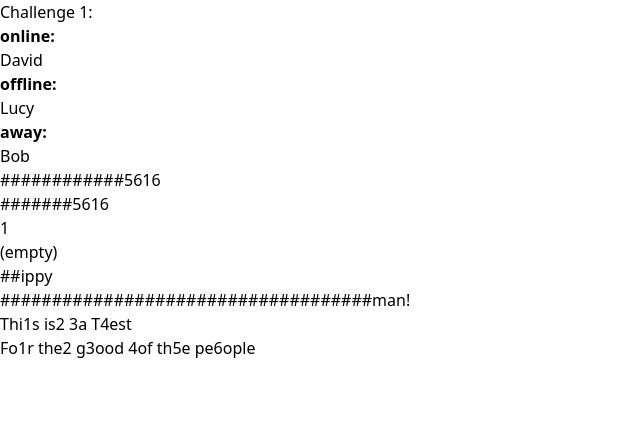
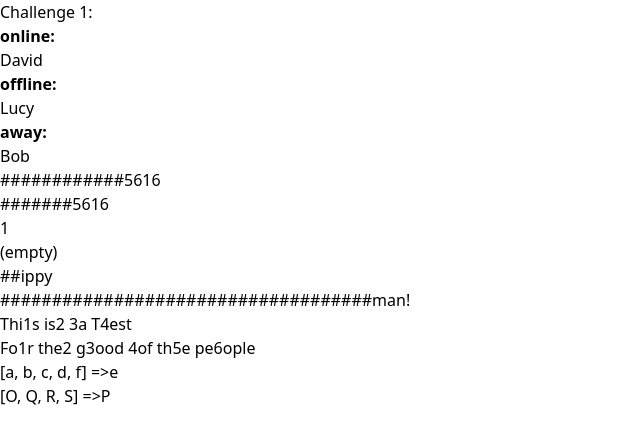
Before and after one commit to difunk/AWD-CHALLENGES, a React (Vite) app: page / in a window 1280 px wide. Shown: the top 444 px of the page, without its empty margins (0-640 px from the left). Built offline with nearby package versions, Linux system fonts and the light colour scheme.

Commit message:
add: challenge 4

```diff
--- a/src/App.tsx
+++ b/src/App.tsx
@@ -2,7 +2,7 @@ import './App.css'
 import Challenge1 from './components/Challenge1'
 import Challenge2 from './components/Challenge2'
 import Challenge3 from './components/Challenge3'
-
+import Challenge4 from './components/Challenge4'
 
 function App() {
   return (
@@ -10,6 +10,7 @@ function App() {
       <Challenge1 />
       <Challenge2 />
       <Challenge3 />
+      <Challenge4 />
     </>
   )
 }
--- a/src/components/Challenge3.tsx
+++ b/src/components/Challenge3.tsx
@@ -2,7 +2,7 @@ import React from 'react'
 
 const Challenge3 = () => {
 
-    const extractNumber = (word: string): number => Number(word.match(/\d/)?.[0] ?? Infinity);
+    const extractNumber = (word: string): number =>Number(word.match(/\d/)?.[0] ?? Infinity);
 
     const orderByNumber = (input: string): string => {
     return input
--- /dev/null
+++ b/src/components/Challenge4.tsx
@@ -0,0 +1,40 @@
+
+const Challenge4 = () => {
+
+    const findMissingLetter = (input: string[]): string => {
+        const alphabet = input[0] === input[0].toUpperCase()
+        ? 'ABCDEFGHIJKLMNOPQRSTUVWXYZ'
+        : 'abcdefghijklmnopqrstuvwxyz';
+
+        const indexOfFirstCharacter = alphabet.indexOf(input[0]);
+
+        let missing = '';
+
+        input.forEach((char, index) => {
+            if (char !== alphabet[indexOfFirstCharacter + index] && missing === '') {
+                missing = alphabet[indexOfFirstCharacter + index];
+            }
+        });
+
+        return missing;
+    };
+
+
+    const inputs = [
+        ['a','b','c','d','f'],
+        ['O','Q','R','S']
+    ];
+
+  return (
+    <>
+        {inputs.map((input, index) => (
+            <div key={index}>
+                {"["}{input.join(", ")}{"] =>"}{findMissingLetter(input)}
+            </div>
+        ))}
+    </>
+  )
+
+}
+
+  export default Challenge4
```
